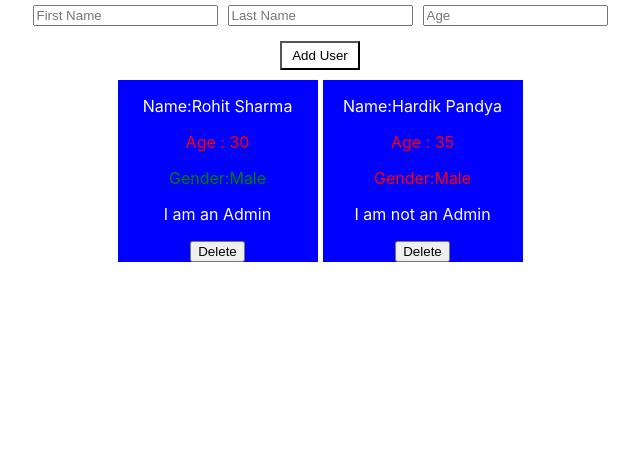
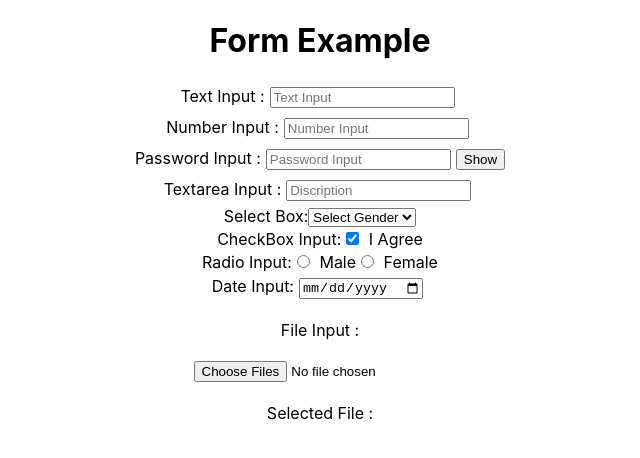
Before and after one commit to SumitDongare/react-practice, a React (Create React App) app: page / in a window 1280 px wide. Shown: the top 458 px of the page, without its empty margins (320-960 px from the left). Built offline with nearby package versions, Linux system fonts and the light colour scheme.

Commit message:
formExamples are done with screenshot

```diff
--- a/src/App.js
+++ b/src/App.js
@@ -2,6 +2,7 @@
 import './App.css';
 import Counter from './counter/Counter';
 import Flag from './flag/Flag';
+import FormExample from './Forms/FormExample';
 import Greeting from './greeting/Greeting';
 import TodoList from './todoList/TodoList';
 import UserList from './userProfile/UserList';
@@ -22,7 +23,8 @@ function App() {
       {/* <Greeting greet="Hello " name="Sumit"></Greeting> */}
       {/* <TodoList></TodoList> */}
       {/* <UserProfile></UserProfile> */}
-      <UserList></UserList>
+      {/* <UserList></UserList> */}
+      <FormExample></FormExample>
     </div>
   );
 }
--- /dev/null
+++ b/src/Forms/FormExample.css
@@ -0,0 +1,6 @@
+.formContainer{
+    display: flex;
+    flex-direction: column;
+    justify-content:center;
+    align-items: center;
+   }
--- /dev/null
+++ b/src/Forms/FormExample.js
@@ -0,0 +1,94 @@
+import React, { useState } from 'react'
+import "./FormExample.css"
+
+export default function FormExample() {
+    const [formInput, setFormInput] = useState({
+        textInput:'',
+        numberInput:'',
+        passwordInput:'',
+        textareaInput:'',
+        selectBoxInput:'',
+        checkBoxInput:true,
+        radioButtonInput :'',
+        selectedDate:''
+    })
+
+
+    const onInputChange = (e)=>{
+        const {name, value, checked, type} = e.target;
+        console.log(name, value, checked, type)
+        formInput[name] = type ==="checkbox"?checked : value;
+        console.log(formInput);
+        setFormInput({...formInput})
+    }
+
+    const [selectedFile, setSelectedFile] = useState(null)
+    const handleFileChange = (e)=>{
+        setSelectedFile(e.target.files[0])
+
+    }
+
+    const [showPassword, setShowPassword] = useState(false)
+
+
+  return (
+    <div >
+      <h1>Form Example</h1>
+      <div className='formContainer'>
+        <label>
+            Text Input :
+            <input name='textInput' placeholder='Text Input' type='text' value={formInput.textInput} onChange={onInputChange} ></input>
+
+        </label>
+        <label>
+            Number Input :
+            <input name='numberInput' placeholder='Number Input' type='number' value={formInput.numberInput} onChange={onInputChange} ></input>
+
+        </label>
+        <label>
+            Password Input :
+            <input name='passwordInput' placeholder='Password Input' type={showPassword?"text":"password"} value={formInput.passwordInput} onChange={onInputChange} ></input>
+            {showPassword ? <button onClick={()=>setShowPassword(false)}>Hide</button>: <button onClick={()=>setShowPassword(true)}>Show</button>}
+        </label>
+        <label>
+            Textarea Input :
+            <input name='textareaInput' cols={20} rows={3} placeholder='Discription' type='text' value={formInput.textareaInput} onChange={onInputChange} ></input>
+
+        </label>
+        <label>
+            Select Box:
+            <select value={formInput.selectBoxInput} name='selectBoxInput' onChange={onInputChange}>
+                <option value="" disabled>Select Gender</option>
+                <option value="male">Male</option>
+                <option value="female">Female</option>
+            </select>
+        </label>
+        <label>
+            CheckBox Input:
+            <input name='checkBoxInput' type='checkbox' checked={formInput.checkBoxInput} onChange={onInputChange}></input> I Agree
+
+        </label>
+
+        <label>
+            Radio Input:
+            <input checked={formInput.radioButtonInput === "male"} name='radioButtonInput' type='radio' value="male" onChange={onInputChange}/> Male
+            <input checked={formInput.radioButtonInput === "female"} name='radioButtonInput' type='radio' value="female" onChange={onInputChange}/> Female
+        </label>
+        <label>
+            Date Input:
+            <input type='date' name='selectedDate' value={formInput.selectedDate} onChange={onInputChange}></input>
+
+        </label>
+
+        <label>
+            <p>File Input :</p>
+            <input type='file' onChange={handleFileChange} multiple accept='.txt, .jpg'></input>
+            <p>Selected File : {selectedFile?.name}</p>
+        </label>
+
+
+      </div>
+
+    </div>
+  )
+}
```
Also changed, not shown: screenshots/formExamples.png (added).
